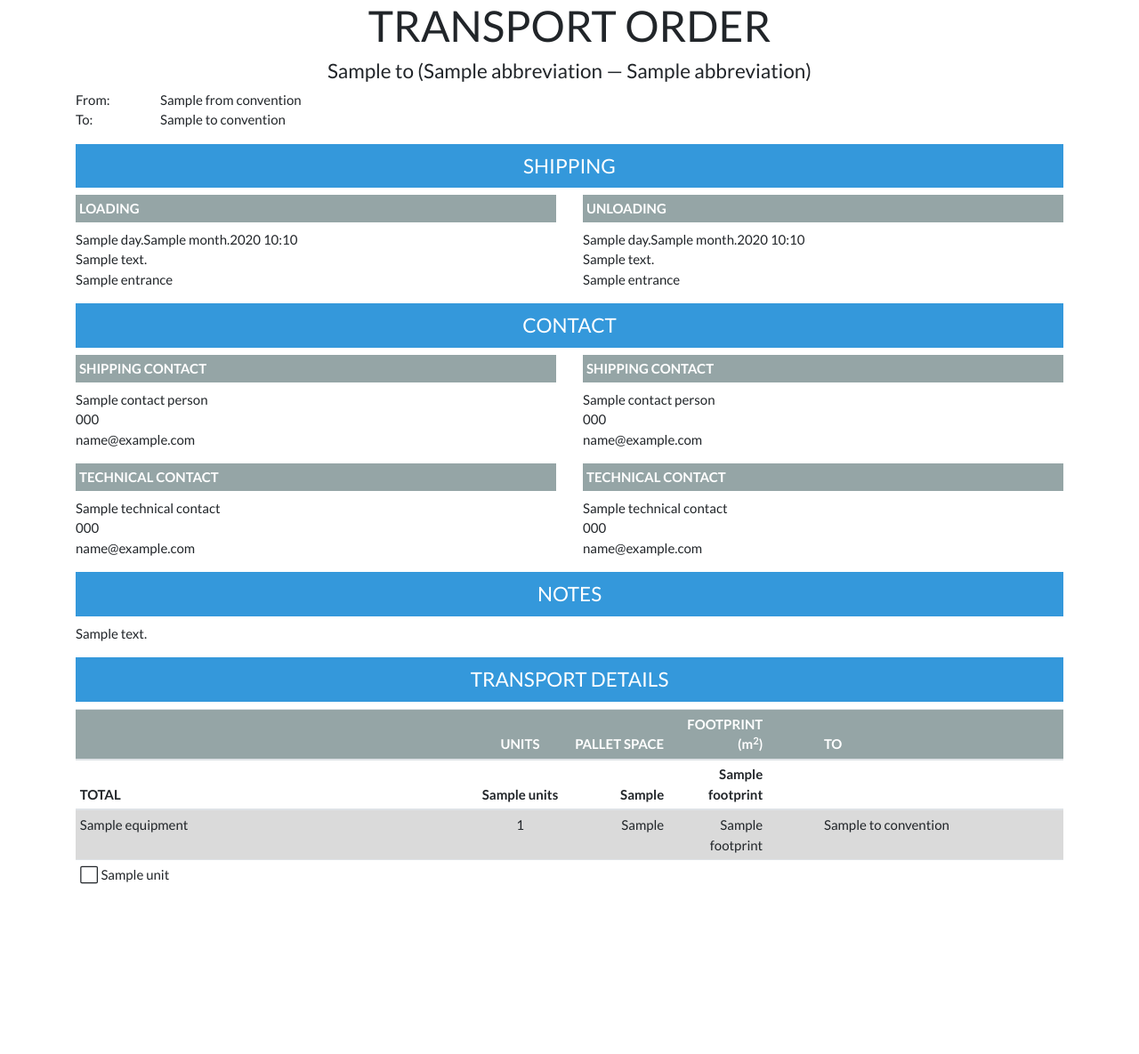
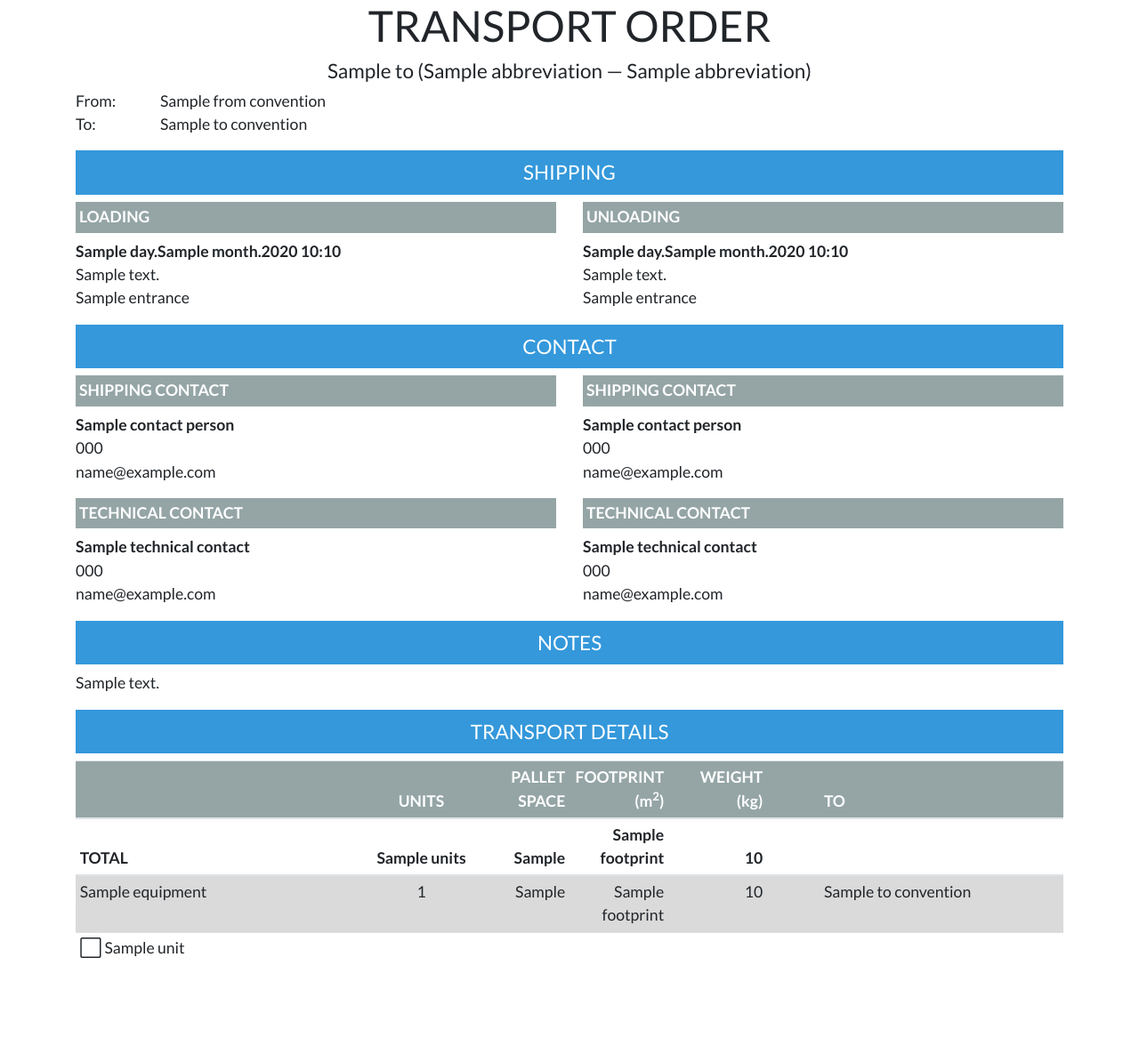
Before and after one commit to iqqmuT/tsari, a Django app: template docs/templates/docs/transport_order.html in a window 1280 px wide. Shown: the whole page at 89% size. Before the commit the page ends 994 px from the top, so only its background shows below. Run offline with Django 3.2, Linux system fonts and the light colour scheme; the template is opened without the code that fills it: most values are stand-ins (such as "Sample title", 1, 10 or a date in 2020); some libraries are stand-ins or nearby versions.

Commit message:
UI fixes

```diff
--- a/avdb/models.py
+++ b/avdb/models.py
@@ -239,6 +239,10 @@ class Equipment(models.Model):
     def weight(self):
         """Returns gross weight of equipment."""
         return self.unit_field_sum('gross_weight')
+
+    def weight_kg(self):
+        """Returns gross weight of equipment."""
+        return self.weight() / 1000
 
     def get_parent_units(self):
         """Helper method for getting only parent units."""
--- a/avdb/static/avdb/css/docs.css
+++ b/avdb/static/avdb/css/docs.css
@@ -1,3 +1,7 @@
+.to-container {
+  font-size: 1.1rem;
+}
+
 h4.to-header {
   color: #fff !important;
   text-align: center !important;
--- a/docs/templates/docs/transport_order.html
+++ b/docs/templates/docs/transport_order.html
@@ -5,7 +5,7 @@
 {% load i18n %}
 {% load docs_extras %}
 
-<div class="container">
+<div class="container to-container">
   <div class="text-center">
     <h1>TRANSPORT ORDER</h1>
     <h4>{{ to.name }}
@@ -35,11 +35,13 @@
         <strong>LOADING</strong>
       </div>
 
+      <strong>
       {% if to.from_convention.load_out %}
         {{ to.from_convention.load_out|date:"j.n.Y H:i" }}
       {% else %}
         {{ to.from_loc_load_out|date:"j.n.Y H:i" }}
       {% endif %}
+      </strong>
       <br>
 
       {{ to.get_from_loc.address }}
@@ -55,11 +57,13 @@
         <strong>UNLOADING</strong>
       </div>
 
+      <strong>
       {% if to.to_convention.load_in %}
         {{ to.to_convention.load_in|date:"j.n.Y H:i" }}
       {% else %}
         {{ to.to_loc_load_in|date:"j.n.Y H:i" }}
       {% endif %}
+      </strong>
       <br>
 
       {{ to.get_to_loc.address }}
@@ -140,10 +144,11 @@
   <table class="table table-sm table-to-details">
     <thead class="">
       <tr style="color: #fff !important; background-color: #95a5a6">
-        <th style="width: 40%"></th>
+        <th style="width: 30%"></th>
         <th class="text-center" style="width: 10%">UNITS</th>
         <th class="text-right" style="width: 10%">PALLET SPACE</th>
         <th class="text-right" style="width: 10%">FOOTPRINT (m<sup>2</sup>)</th>
+        <th class="text-right" style="width: 10%">WEIGHT (kg)</th>
         <th style="width: 30%; padding-left: 4rem;">TO</th>
       </tr>
       <tr>
@@ -151,6 +156,7 @@
         <th class="text-center">{{ totals.units|fi_nbr }}</th>
         <th class="text-right">{{ totals.pallet_space|fi_nbr }}</th>
         <th class="text-right">{{ totals.footprint|fi_nbr }}</th>
+        <th class="text-right">{{ totals.weight|fi_nbr }}</th>
         <th></th>
       </tr>
     </thead>
@@ -161,6 +167,7 @@
           <td class="text-center">{{ tol.equipment.unit_set.count }}</td>
           <td class="text-right">{{ tol.equipment.pallet_space|fi_nbr }}</td>
           <td class="text-right">{{ tol.equipment.footprint|fi_nbr }}</td>
+          <td class="text-right">{{ tol.equipment.weight_kg|fi_nbr }}</td>
           <td style="padding-left: 4rem;">
             {% if tol.transport_order.to_convention %}
               {{ tol.transport_order.to_convention.routing_name }}
@@ -172,6 +179,7 @@
         {% for unit in tol.equipment.get_parent_units %}
           <tr class="unit">
             <td>&#11036; {{ unit.name }}</td>
+            <td></td>
             <td></td>
             <td></td>
             <td></td>
--- a/docs/templatetags/docs_extras.py
+++ b/docs/templatetags/docs_extras.py
@@ -9,4 +9,4 @@ def fi_nbr(value):
 
 @register.filter
 def person(prs):
-    return mark_safe("%s<br>%s<br>%s" % (prs.name, prs.phone, prs.email))
+    return mark_safe("<strong>%s</strong><br>%s<br>%s" % (prs.name, prs.phone, prs.email))
--- a/docs/views.py
+++ b/docs/views.py
@@ -26,6 +26,7 @@ def transport_order(request, to_id):
         'units': 0,
         'pallet_space': 0,
         'footprint': 0,
+        'weight': 0,
     }
     for sto in tos:
         #logger.error('TO: %s' % sto)
@@ -34,6 +35,7 @@ def transport_order(request, to_id):
             totals['units'] += to_line.equipment.get_parent_units().count()
             totals['pallet_space'] += to_line.equipment.pallet_space
             totals['footprint'] += to_line.equipment.footprint
+            totals['weight'] += to_line.equipment.weight_kg()
 
     return render(request, 'docs/transport_order.html', {
         'to': to,
```
